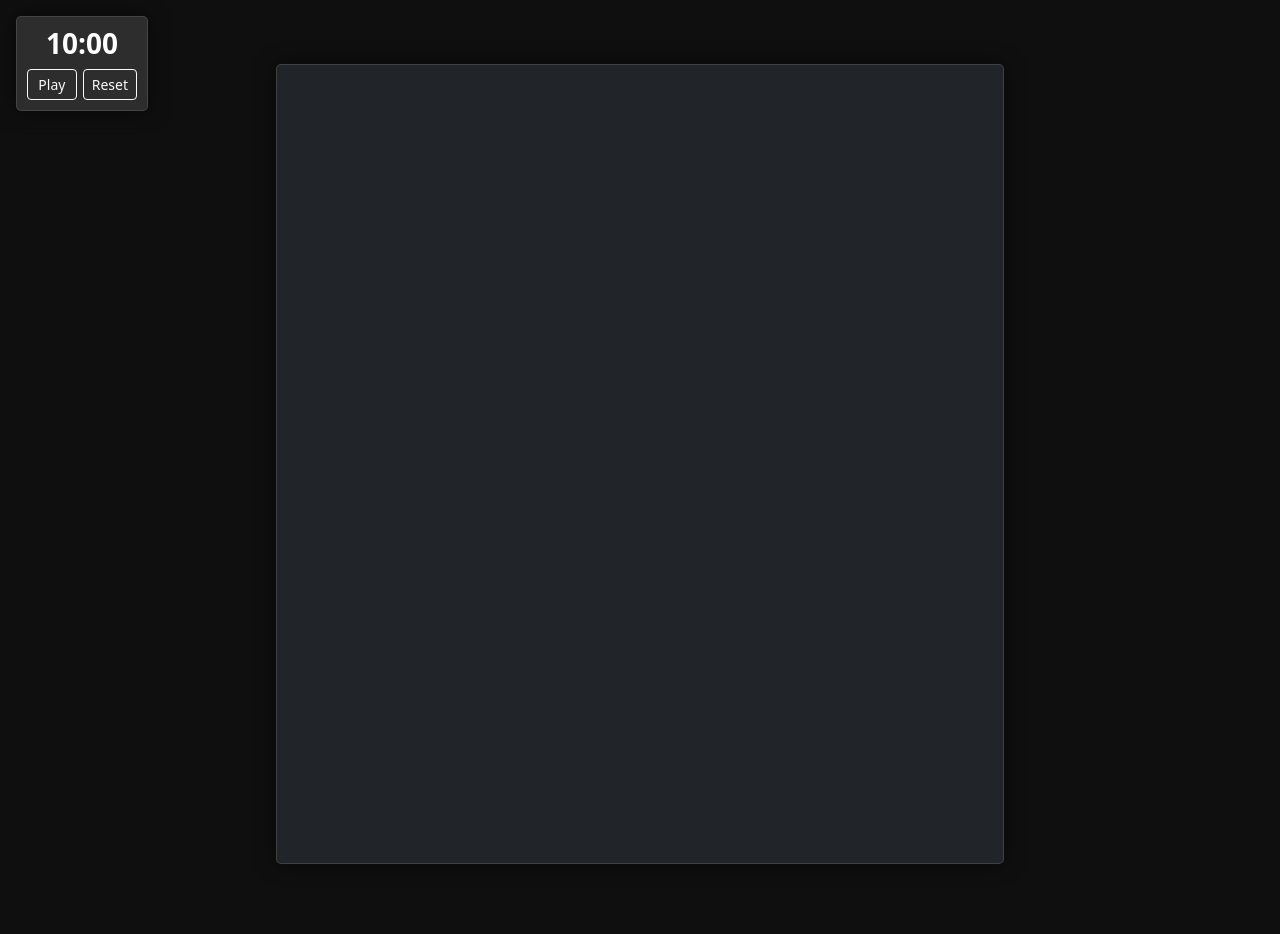
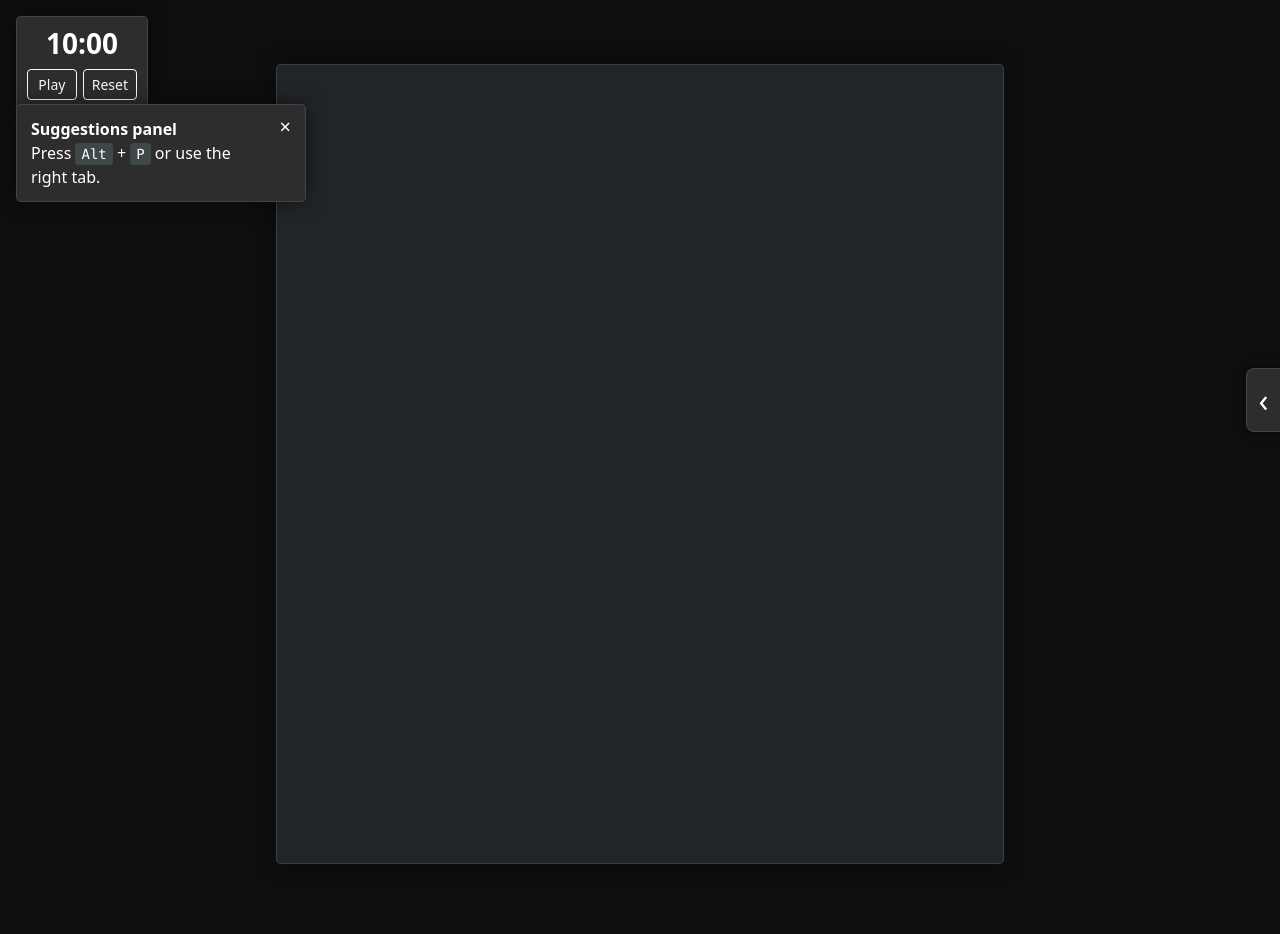
Before and after one commit to Syd4r/advancedPrediction, a Flask app: page / in a window 1280 px wide. Run offline with Flask 3, Linux system fonts and the light colour scheme.

Commit message:
Small fix

```diff
--- a/website/static/css/index.css
+++ b/website/static/css/index.css
@@ -146,3 +146,73 @@ textarea {
 .timer-controls .btn {
     flex: 1;
 }
+
+.sidebar-tab {
+    position: fixed;
+    top: 50%;
+    right: 0;
+    z-index: 1040;
+    width: 34px;
+    height: 64px;
+    padding: 0;
+    transform: translateY(-50%);
+    border: 1px solid #62626274;
+    border-right: 0;
+    border-radius: 8px 0 0 8px;
+    color: white;
+    background-color: rgb(45, 45, 46);
+    box-shadow: 0px 0px 12px #00000087;
+    transition: right 0.4s ease;
+}
+
+.sidebar-tab:hover,
+.sidebar-tab:focus-visible {
+    background-color: rgb(69, 77, 78);
+}
+
+.sidebar-tab span {
+    display: block;
+    font-size: 2rem;
+    line-height: 1;
+}
+
+.sidebar-tab.sidebar-open {
+    right: 35%;
+}
+
+.sidebar-help {
+    position: fixed;
+    top: 104px;
+    left: 16px;
+    z-index: 1060;
+    display: flex;
+    align-items: flex-start;
+    gap: 16px;
+    max-width: 290px;
+    padding: 12px 14px;
+    color: white;
+    background-color: rgb(45, 45, 46);
+    border: 1px solid #62626274;
+    border-radius: 5px;
+    box-shadow: 0px 0px 20px #00000087;
+    transition: opacity 0.25s ease, transform 0.25s ease;
+}
+
+.sidebar-help.hidden {
+    opacity: 0;
+    transform: translateY(-8px);
+    pointer-events: none;
+}
+
+.sidebar-help kbd {
+    background-color: rgb(63, 71, 72);
+}
+
+.sidebar-help-close {
+    padding: 0;
+    border: 0;
+    color: white;
+    background: transparent;
+    font-size: 1.25rem;
+    line-height: 1;
+}
--- a/website/static/js/index.js
+++ b/website/static/js/index.js
@@ -1,9 +1,23 @@
-document.addEventListener("keypress", (e) => {
-    if (e.key == "`") {
+document.addEventListener("keydown", (e) => {
+    if (e.altKey && e.key.toLowerCase() === "p") {
         e.preventDefault();
         openSidebar();
     }
 });
+
+const sidebarTab = document.getElementById("sidebar-tab");
+const sidebarTabIcon = document.getElementById("sidebar-tab-icon");
+const sidebarHelp = document.getElementById("sidebar-help");
+const sidebarHelpClose = document.getElementById("sidebar-help-close");
+
+sidebarTab.addEventListener("click", openSidebar);
+
+function dismissSidebarHelp() {
+    sidebarHelp.classList.add("hidden");
+}
+
+sidebarHelpClose.addEventListener("click", dismissSidebarHelp);
+setTimeout(dismissSidebarHelp, 7000);
 
 const timerDuration = 10 * 60;
 let remainingSeconds = timerDuration;
@@ -73,9 +87,17 @@ function openSidebar() {
     if (sidebarOpen) {
         rightSidebar.classList.add("hidden");
         leftPadding.classList.remove("hidden");
+        sidebarTab.classList.remove("sidebar-open");
+        sidebarTab.setAttribute("aria-expanded", "false");
+        sidebarTab.setAttribute("aria-label", "Open suggestions menu");
+        sidebarTabIcon.innerHTML = "&#8249;";
     } else {
         rightSidebar.classList.remove("hidden");
         leftPadding.classList.add("hidden");
+        sidebarTab.classList.add("sidebar-open");
+        sidebarTab.setAttribute("aria-expanded", "true");
+        sidebarTab.setAttribute("aria-label", "Close suggestions menu");
+        sidebarTabIcon.innerHTML = "&#8250;";
         triggerGeneration();
     }
     sidebarOpen = !sidebarOpen;
--- a/website/templates/index.html
+++ b/website/templates/index.html
@@ -101,6 +101,16 @@
                 <button type="button" class="btn btn-outline-light btn-sm" id="timer-reset">Reset</button>
             </div>
         </div>
+        <button type="button" class="sidebar-tab" id="sidebar-tab" aria-controls="right-sidebar" aria-expanded="false" aria-label="Open suggestions menu">
+            <span id="sidebar-tab-icon" aria-hidden="true">&#8249;</span>
+        </button>
+        <div class="sidebar-help" id="sidebar-help" role="status" aria-live="polite">
+            <div>
+                <strong>Suggestions panel</strong>
+                <div>Press <kbd>Alt</kbd> + <kbd>P</kbd> or use the right tab.</div>
+            </div>
+            <button type="button" class="sidebar-help-close" id="sidebar-help-close" aria-label="Dismiss">&times;</button>
+        </div>
         <script src="https://cdn.jsdelivr.net/npm/bootstrap@5.3.8/dist/js/bootstrap.bundle.min.js" integrity="sha384-FKyoEForCGlyvwx9Hj09JcYn3nv7wiPVlz7YYwJrWVcXK/BmnVDxM+D2scQbITxI" crossorigin="anonymous"></script>
         <script src="{{ url_for('static', filename='js/index.js') }}"></script>
     </body>
```
